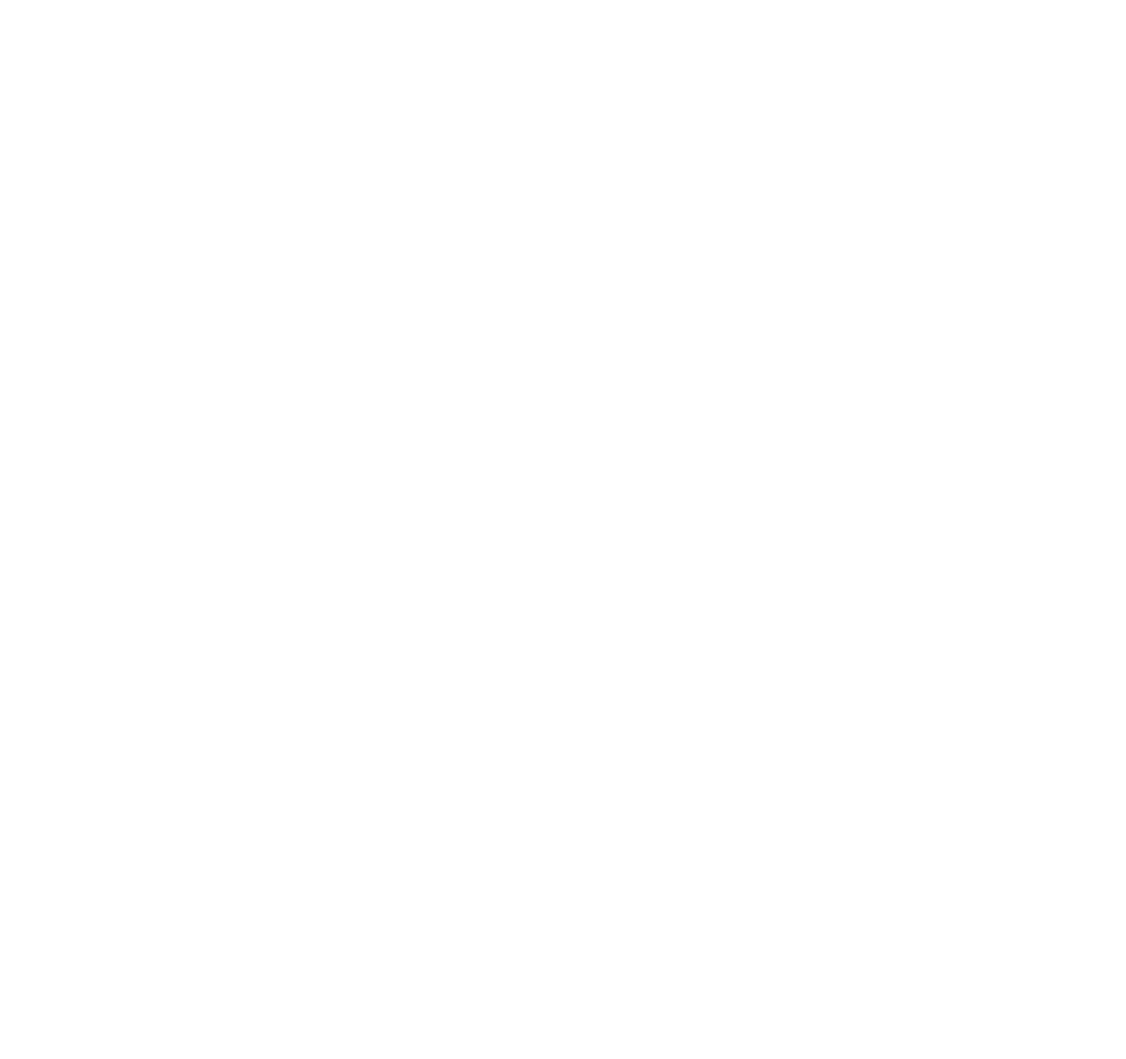
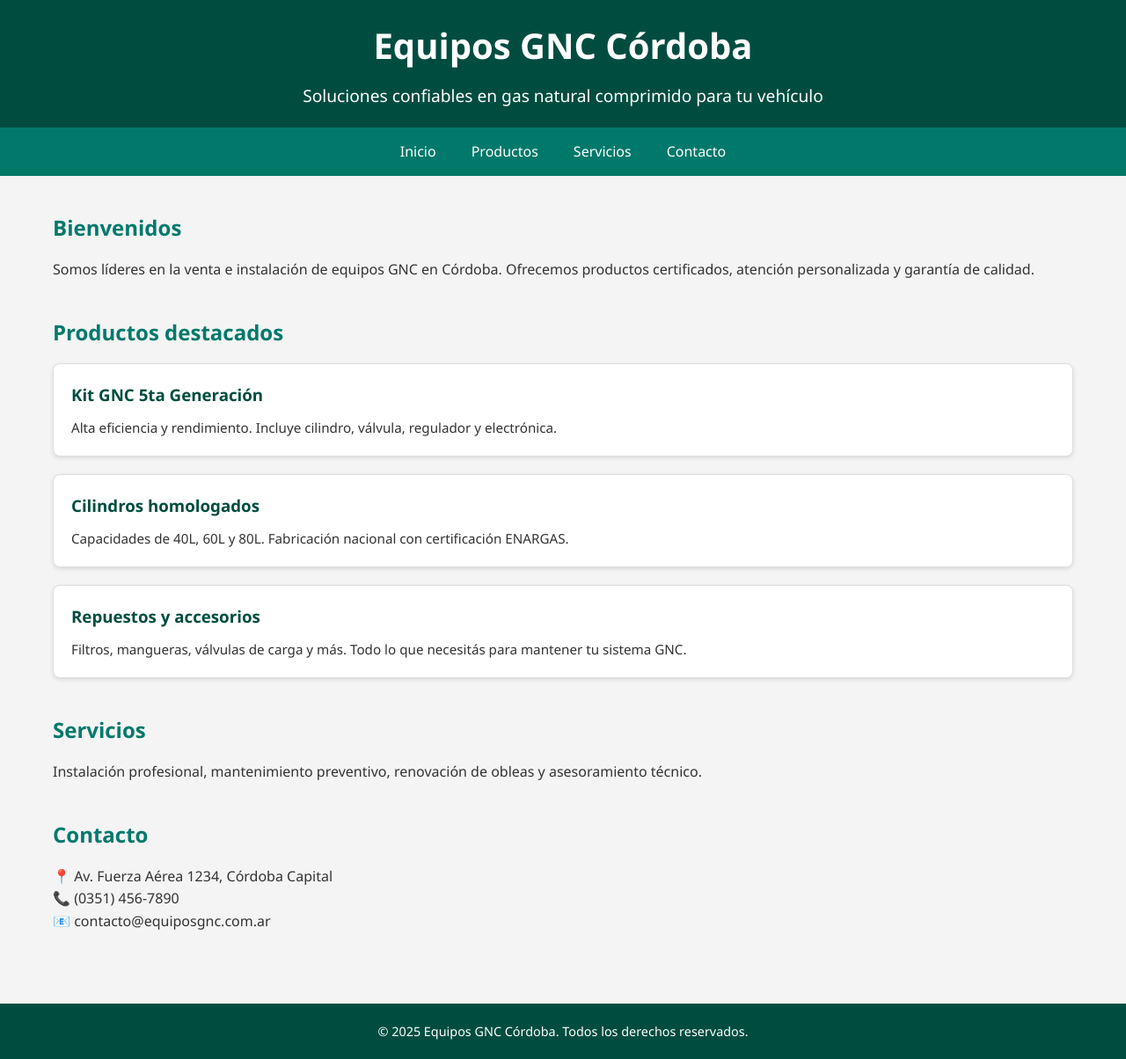
Before and after one commit to AgustinNicolasPalomeque/practicaAgus, a plain HTML site: page NovaGNC/index.html in a window 1280 px wide. Shown: the whole page at 88% size. Before the commit the page ends 800 px from the top, so only its background shows below. Drawn offline with Linux system fonts and the light colour scheme.

Commit message:
agregue index.css y actualice el html

```diff
--- /dev/null
+++ b/NovaGNC/index.css
@@ -0,0 +1,96 @@
+/* index.css - Estilos para empresa de venta de equipos GNC */
+
+/* Reset básico */
+* {
+  margin: 0;
+  padding: 0;
+  box-sizing: border-box;
+}
+
+/* Tipografía general */
+body {
+  font-family: 'Segoe UI', sans-serif;
+  background-color: #f4f4f4;
+  color: #333;
+  line-height: 1.6;
+}
+
+/* Encabezado */
+header {
+  background-color: #004d40;
+  color: white;
+  padding: 20px 0;
+  text-align: center;
+}
+
+header h1 {
+  font-size: 2.5em;
+  margin-bottom: 10px;
+}
+
+header p {
+  font-size: 1.2em;
+}
+
+/* Navegación */
+nav {
+  background-color: #00796b;
+  display: flex;
+  justify-content: center;
+}
+
+nav a {
+  color: white;
+  text-decoration: none;
+  padding: 15px 20px;
+  display: block;
+  transition: background 0.3s;
+}
+
+nav a:hover {
+  background-color: #004d40;
+}
+
+/* Sección principal */
+main {
+  padding: 40px 20px;
+  max-width: 1200px;
+  margin: auto;
+}
+
+section {
+  margin-bottom: 40px;
+}
+
+section h2 {
+  color: #00796b;
+  margin-bottom: 15px;
+}
+
+/* Tarjetas de productos */
+.product-card {
+  background-color: white;
+  border: 1px solid #ddd;
+  border-radius: 8px;
+  padding: 20px;
+  margin-bottom: 20px;
+  box-shadow: 0 2px 5px rgba(0,0,0,0.1);
+}
+
+.product-card h3 {
+  color: #004d40;
+  margin-bottom: 10px;
+}
+
+.product-card p {
+  font-size: 0.95em;
+}
+
+/* Pie de página */
+footer {
+  background-color: #004d40;
+  color: white;
+  text-align: center;
+  padding: 20px 0;
+  font-size: 0.9em;
+}
--- a/NovaGNC/index.html
+++ b/NovaGNC/index.html
@@ -1,11 +1,66 @@
 <!DOCTYPE html>
-<html lang="en">
+<html lang="es">
 <head>
-    <meta charset="UTF-8">
-    <meta name="viewport" content="width=device-width, initial-scale=1.0">
-    <title>NovaGNC</title>
+  <meta charset="UTF-8">
+  <meta name="viewport" content="width=device-width, initial-scale=1.0">
+  <title>NovaGNC</title>
+  <link rel="stylesheet" href="index.css">
 </head>
 <body>
 
+  <header>
+    <h1>Equipos GNC Córdoba</h1>
+    <p>Soluciones confiables en gas natural comprimido para tu vehículo</p>
+  </header>
+
+  <nav>
+    <a href="#inicio">Inicio</a>
+    <a href="#productos">Productos</a>
+    <a href="#servicios">Servicios</a>
+    <a href="#contacto">Contacto</a>
+  </nav>
+
+  <main>
+    <section id="inicio">
+      <h2>Bienvenidos</h2>
+      <p>Somos líderes en la venta e instalación de equipos GNC en Córdoba. Ofrecemos productos certificados, atención personalizada y garantía de calidad.</p>
+    </section>
+
+    <section id="productos">
+      <h2>Productos destacados</h2>
+
+      <div class="product-card">
+        <h3>Kit GNC 5ta Generación</h3>
+        <p>Alta eficiencia y rendimiento. Incluye cilindro, válvula, regulador y electrónica.</p>
+      </div>
+
+      <div class="product-card">
+        <h3>Cilindros homologados</h3>
+        <p>Capacidades de 40L, 60L y 80L. Fabricación nacional con certificación ENARGAS.</p>
+      </div>
+
+      <div class="product-card">
+        <h3>Repuestos y accesorios</h3>
+        <p>Filtros, mangueras, válvulas de carga y más. Todo lo que necesitás para mantener tu sistema GNC.</p>
+      </div>
+    </section>
+
+    <section id="servicios">
+      <h2>Servicios</h2>
+      <p>Instalación profesional, mantenimiento preventivo, renovación de obleas y asesoramiento técnico.</p>
+    </section>
+
+    <section id="contacto">
+      <h2>Contacto</h2>
+      <p>📍 Av. Fuerza Aérea 1234, Córdoba Capital<br>
+         📞 (0351) 456-7890<br>
+         📧 contacto@equiposgnc.com.ar</p>
+    </section>
+  </main>
+
+  <footer>
+    <p>&copy; 2025 Equipos GNC Córdoba. Todos los derechos reservados.</p>
+  </footer>
+
 </body>
 </html>
```
